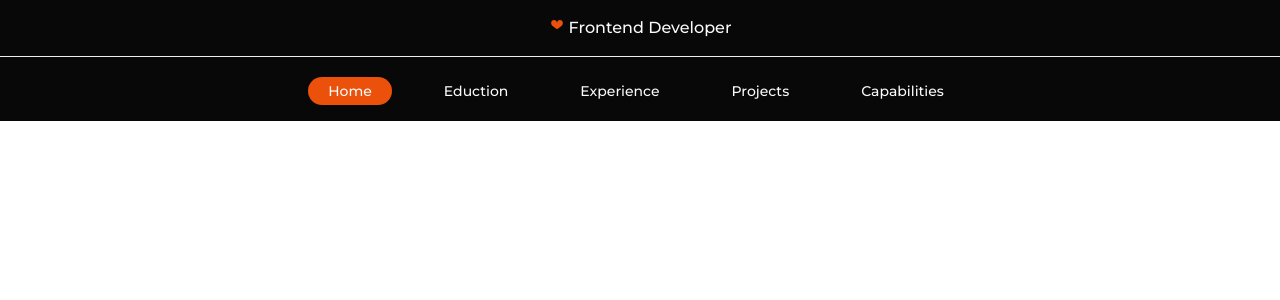
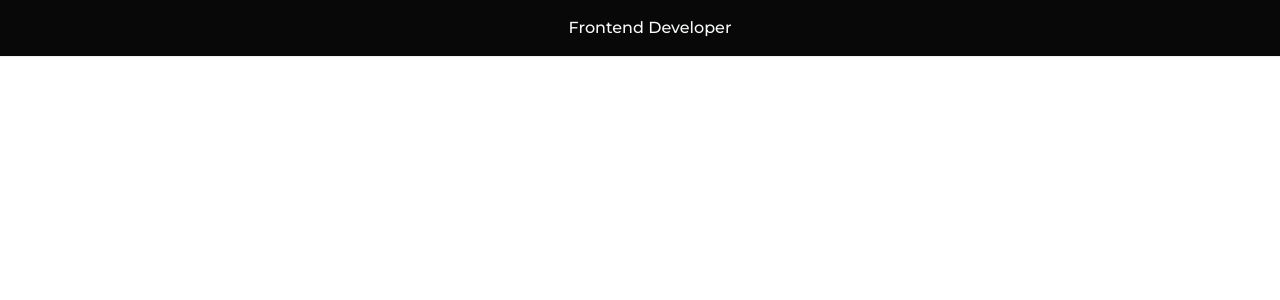
Before and after one commit to khanhleeee/portfolio, a React (Create React App) app: page / in a window 1280 px wide. Shown: the top 300 px of the page. Built offline with nearby package versions, Linux system fonts and the light colour scheme.

Commit message:
update portfolio ver2.0

```diff
--- a/public/index.html
+++ b/public/index.html
@@ -3,7 +3,7 @@
 
 <head>
   <meta charset="utf-8" />
-  <link rel="icon" href="./logo.png" />
+  <link rel="icon" href="Kas (1).png" />
   <meta name="viewport" content="width=device-width, initial-scale=1" />
   <meta name="theme-color" content="#000000" />
   <meta name="description" content="Web site created using create-react-app" />
--- a/src/components/NavBar.js
+++ b/src/components/NavBar.js
@@ -22,7 +22,7 @@ function NavBar() {
       {
          id: 1,
          name: "Frontend Developer",
-         path: "/",
+         path: "/portfolio",
       },
       // {
       //    id: 2,
@@ -90,7 +90,7 @@ function NavBar() {
                ))}
             </ul>
 
-            {activeSide === "/" && (
+            {activeSide === "/portfolio" && (
                <ul className="hidden md:flex pr-10 pl-8 pb-4 mt-5">
                   {navbarItems.map(({ id, link }) => (
                      <li
```
